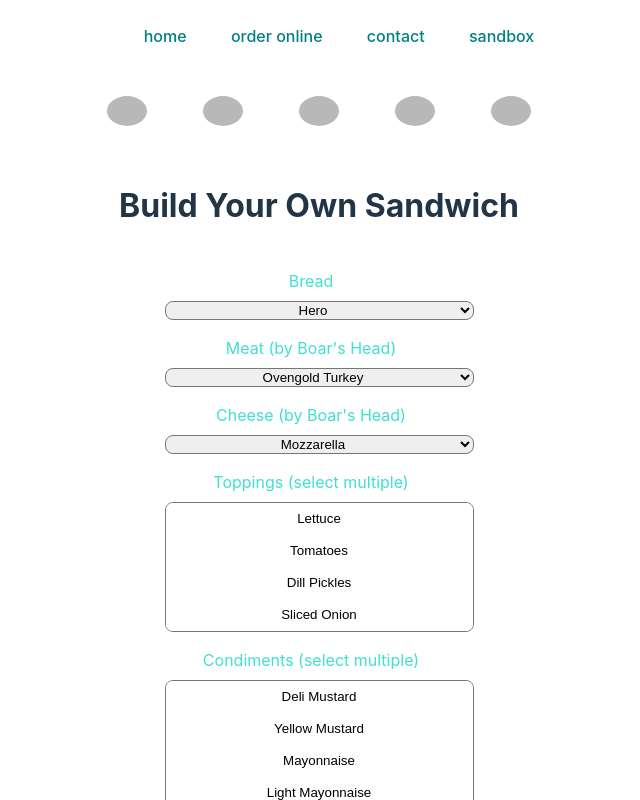
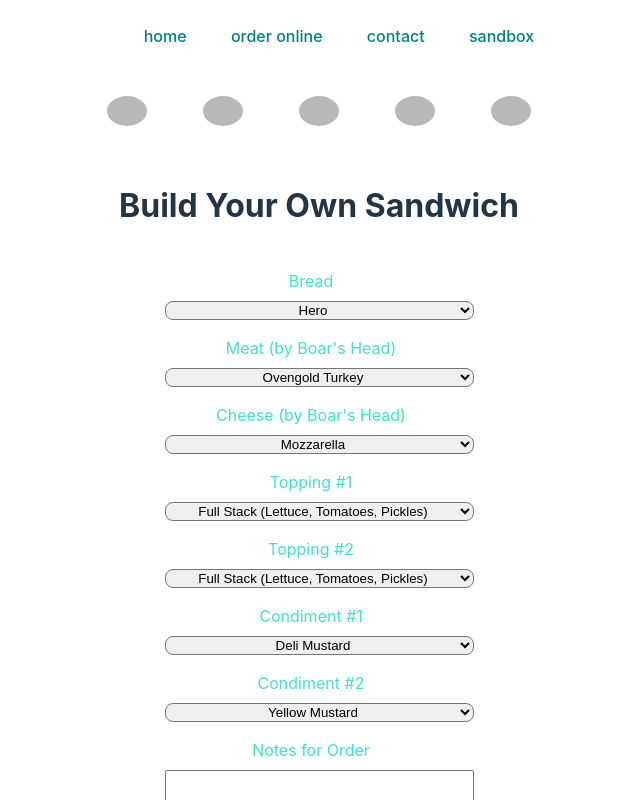
Before and after one commit to cherch173/broadwaybodega, a React (Vite) app in the folder broadwaybagel/: page /byo in a window 1280 px wide. Shown: the top 800 px of the page, without its empty margins (321-961 px from the left). Built offline with nearby package versions, Linux system fonts and the light colour scheme; grey boxes are pictures that could not be loaded.

Commit message:
BYO Sando Reacts with State

```diff
--- a/broadwaybagel/src/components/Byo.jsx
+++ b/broadwaybagel/src/components/Byo.jsx
@@ -11,8 +11,10 @@ const Byo = (props) => {
         bread: '',
         meat: '',
         cheese: '',
-        toppings: '',
-        condiments: '',
+        topping1: '',
+        topping2: '',
+        condiment1: '',
+        condiment2: '',
         notes: ''
     }
 
@@ -32,20 +34,19 @@ const Byo = (props) => {
 
 
 
-
     return (
         <div>
             <h1 className="headerText">Build Your Own Sandwich</h1>
             <br />
             <form onSubmit={handleSubmit}>
                 <label htmlFor="bread">Bread</label>
-                <select default="Roll" className="dropdown" id="bread">
+                <select className="dropdown" id="bread" value={sando.bread} onChange={handleChange}>
                     <option value="Hero">Hero</option>
                     <option value="Roll">Roll</option>
                     <option value="Wrap">Wrap</option>
                 </select>
                 <label htmlFor="meat">Meat (by Boar's Head) </label>
-                <select default="" className="dropdown" id="meat">
+                <select default="Cracked Pepper Turkey" className="dropdown" id="meat" value={sando.meat} onChange={handleChange}>
                     <option value="Ovengold Turkey">Ovengold Turkey</option>
                     <option value="Honey Turkey">Honey Turkey</option>
                     <option value="Cracked Pepper Turkey">Cracked Pepper Turkey</option>
@@ -66,7 +67,7 @@ const Byo = (props) => {
                     <option value="Hard Salami">Hard Salami</option>
                 </select>
                 <label htmlFor="cheese">Cheese (by Boar's Head) </label>
-                <select name="cheese" default="Mozzarella" className="dropdown" id="cheese">
+                <select name="cheese" default="Mozzarella" className="dropdown" id="cheese" value={sando.cheese} onChange={handleChange}>
                     <option value="Mozzarella">Mozzarella</option>
                     <option value="Swiss">Swiss</option>
                     <option value="Sharp Cheddar">Sharp Cheddar</option>
@@ -79,8 +80,10 @@ const Byo = (props) => {
                     <option value="Parmasean">Parmasean</option>
                     <option value="Brie">Brie</option>
                 </select>
-                <label htmlFor="Toppings">Toppings (select multiple)</label>
-                <select name="toppings" className="dropdown" id="toppings" multiple>
+                <label htmlFor="Toppings">Topping #1</label>
+                <select name="topping1" className="dropdown" id="topping1" onChange={handleChange}>
+                    <option value="Full Stack (Lettuce, Tomatoes, Pickles)">Full Stack (Lettuce, Tomatoes, Pickles)</option>
+                    <option value="Health Stack (Spinach, Tomatoes, Pickles)">Health Stack (Spinach, Tomatoes, Pickles)</option>
                     <option value="Lettuce">Lettuce</option>
                     <option value="Tomatoes">Tomatoes</option>
                     <option value="Dill Pickles">Dill Pickles</option>
@@ -92,8 +95,23 @@ const Byo = (props) => {
                     <option value="Pepperoncini">Pepperoncini</option>
                     <option value="Grilled Bell Peppers">Grilled Bell Peppers</option>
                 </select>
-                <label htmlFor="condiments">Condiments (select multiple)</label>
-                <select name="toppings" className="dropdown" id="toppings" multiple>
+                <label htmlFor="Toppings">Topping #2</label>
+                <select name="topping2" className="dropdown" id="topping2" onChange={handleChange}>
+                    <option value="Full Stack (Lettuce, Tomatoes, Pickles)">Full Stack (Lettuce, Tomatoes, Pickles)</option>
+                    <option value="Health Stack (Spinach, Tomatoes, Pickles)">Health Stack (Spinach, Tomatoes, Pickles)</option>
+                    <option value="Lettuce">Lettuce</option>
+                    <option value="Tomatoes">Tomatoes</option>
+                    <option value="Dill Pickles">Dill Pickles</option>
+                    <option value="Sliced Onion">Sliced Onion</option>
+                    <option value="Grilled Onion">Grilled Onion</option>
+                    <option value="Avocado">Avocado</option>
+                    <option value="Spinach">Spinach</option>
+                    <option value="Mushrooms">Mushrooms</option>
+                    <option value="Pepperoncini">Pepperoncini</option>
+                    <option value="Grilled Bell Peppers">Grilled Bell Peppers</option>
+                </select>
+                <label htmlFor="condiments">Condiment #1</label>
+                <select name="condiment1" className="dropdown" id="condiment1" value={sando.condiment1} onChange={handleChange}>
                     <option value="Deli Mustard">Deli Mustard</option>
                     <option value="Yellow Mustard">Yellow Mustard</option>
                     <option value="Mayonnaise">Mayonnaise</option>
@@ -106,8 +124,24 @@ const Byo = (props) => {
                     <option value="Jerk Sauce">Jerk Sauce</option>
                     <option value="Olive Oil">Olive Oil</option>
                 </select>
+                <label htmlFor="condiments">Condiment #2</label>
+                <select name="condiment2" className="dropdown" id="condiment2" value={sando.condiment2}onChange={handleChange}>
+                    <option value="Yellow Mustard">Yellow Mustard</option>
+                    <option value="Deli Mustard">Deli Mustard</option>
+                    <option value="Mayonnaise">Mayonnaise</option>
+                    <option value="Light Mayonnaise">Light Mayonnaise</option>
+                    <option value="Chipotle Mayonnaise">Chipotle Mayonnaise</option>
+                    <option value="Tapatio">Tapatío</option>
+                    <option value="Cholula">Cholula</option>
+                    <option value="Valentino">Valentino</option>
+                    <option value="Ketchup">Ketchup</option>
+                    <option value="Jerk Sauce">Jerk Sauce</option>
+                    <option value="Olive Oil">Olive Oil</option>
+                </select>
                 <label htmlFor="notes">Notes for Order</label>
                 <textarea
+                    value={sando.notes}
+                    onChange={handleChange}
                     className="notes"
                     name="notes"
                     id="notes"
```
